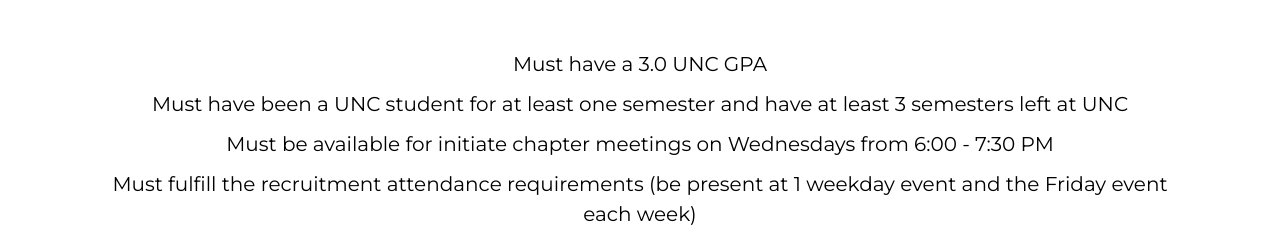
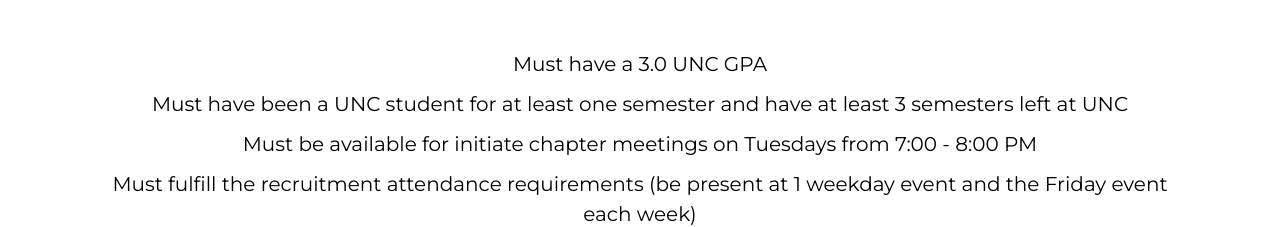
Before and after one commit to pspakit/phisigmapiwebsite, a React (Create React App) app: page /recruitment in a window 1280 px wide. Shown: the part 2360-2587 px from the top of the page. Built offline with nearby package versions, Linux system fonts and the light colour scheme.

Commit message:
new events and updated initiate chapter meeting time

```diff
--- a/src/components/recruitment.js
+++ b/src/components/recruitment.js
@@ -164,7 +164,7 @@ export default function Recruitment() {
                 <section className="another-container has-text-centered">
                     <p>Must have a 3.0 UNC GPA</p>
                     <p>Must have been a UNC student for at least one semester and have at least 3 semesters left at UNC</p>
-                    <p>Must be available for initiate chapter meetings on Wednesdays from 6:00 - 7:30 PM</p>
+                    <p>Must be available for initiate chapter meetings on Tuesdays from 7:00 - 8:00 PM</p>
                     <p>Must fulfill the recruitment attendance requirements (be present at 1 weekday event and the Friday event each week)</p>
                     <p>Must complete the fact sheet application and submit it on time to the recruitment advisors</p>
                 </section>
```
